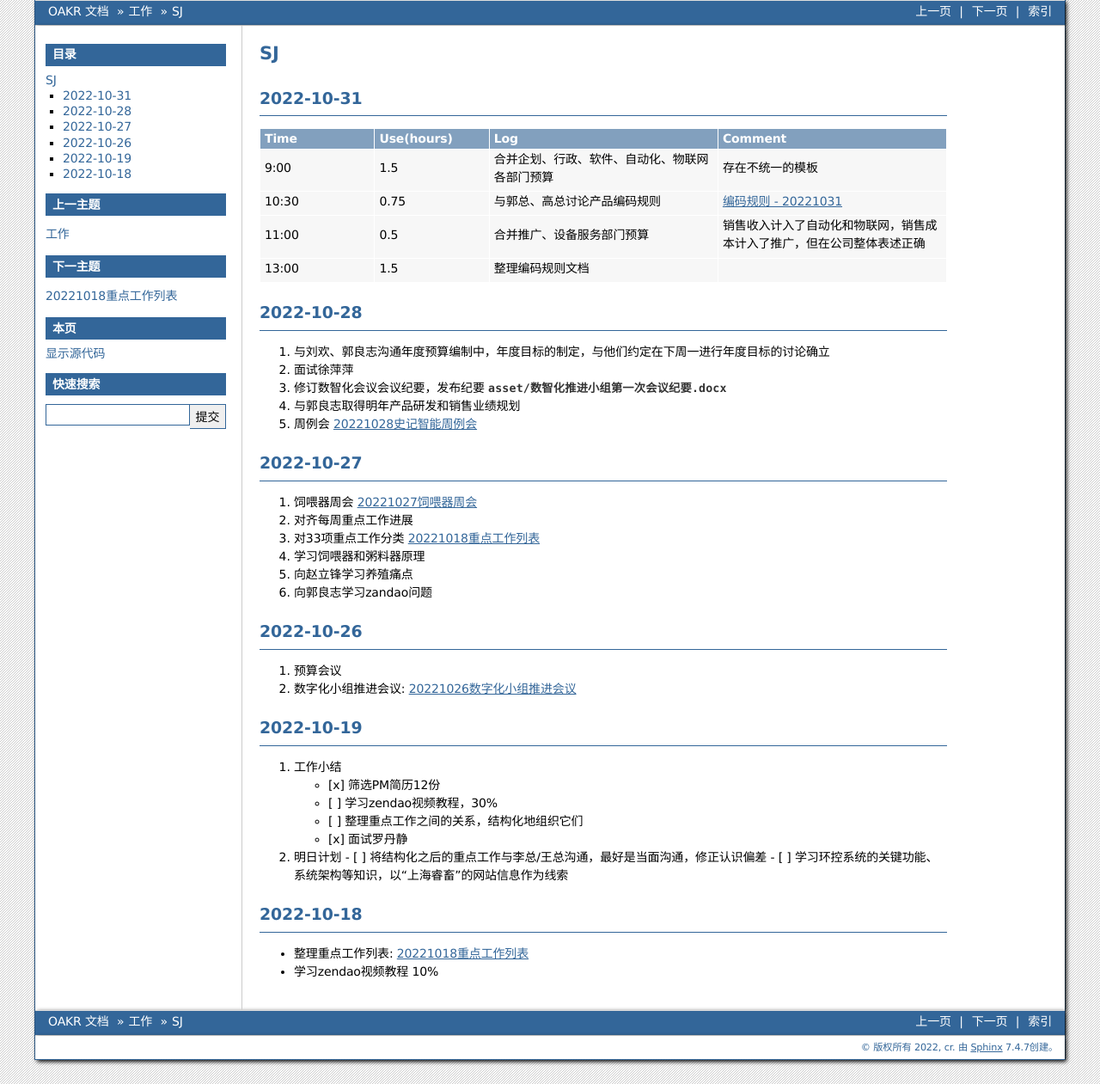
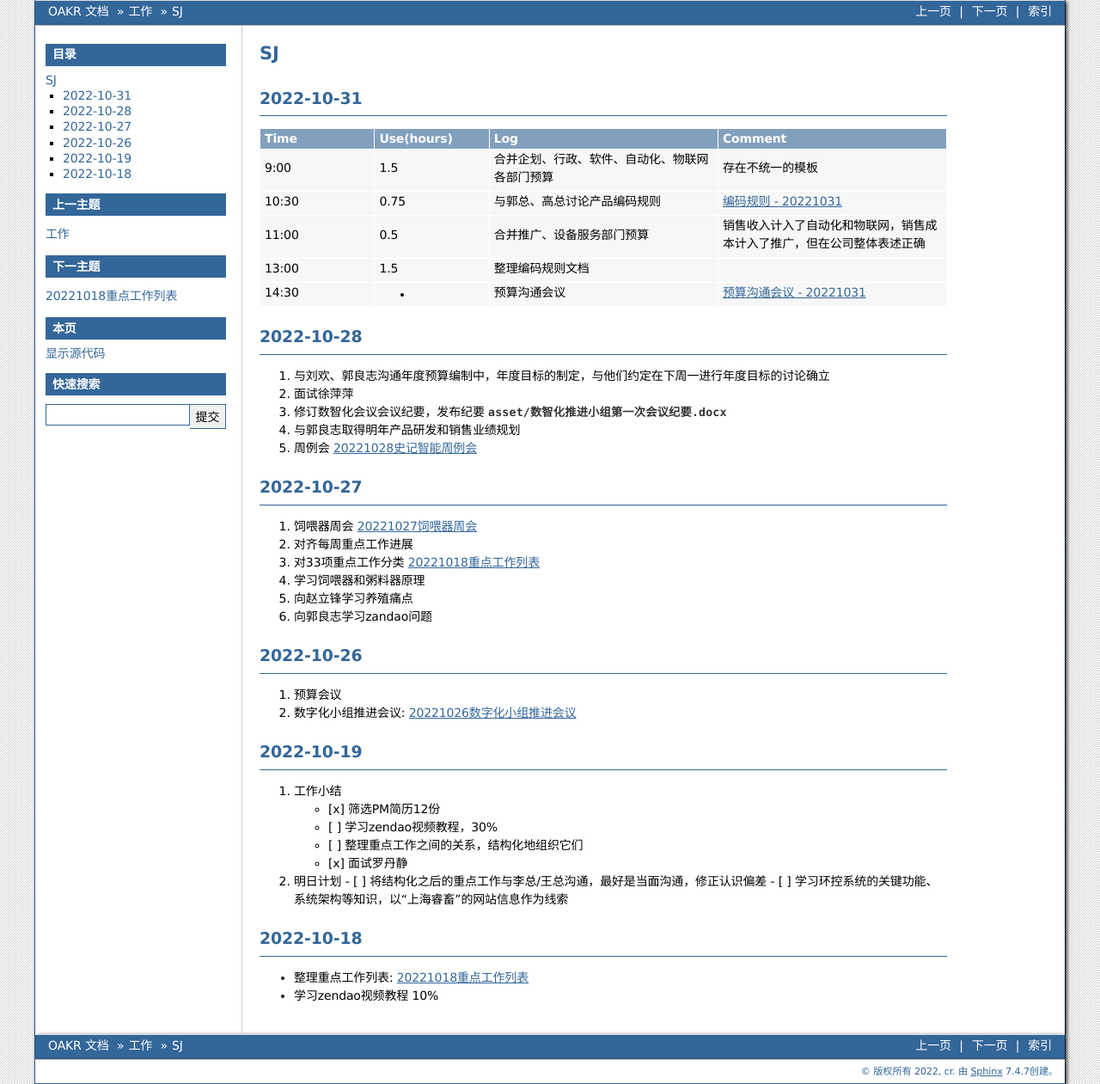
Before and after one commit to cruiurc/cruiurc.github.io, a Sphinx documentation site: the page built from source/work/sj/sj.rst, in a window 1280 px wide. Shown: the whole page at 86% size. Built offline with Sphinx 7.4.7, drawn with Linux system fonts in a browser that asks for light colours.

Commit message:
20221031 work

```diff
--- a/source/work/sj/sj.rst
+++ b/source/work/sj/sj.rst
@@ -10,6 +10,7 @@ SJ
     10:30, 0.75, 与郭总、高总讨论产品编码规则, :doc:`topic/产品编码规则-20221031`
     11:00, 0.5, 合并推广、设备服务部门预算, 销售收入计入了自动化和物联网，销售成本计入了推广，但在公司整体表述正确
     13:00, 1.5, 整理编码规则文档
+    14:30, -, 预算沟通会议, :doc:`topic/预算沟通会议-20221031`
 2022-10-28
 -----------
 1. 与刘欢、郭良志沟通年度预算编制中，年度目标的制定，与他们约定在下周一进行年度目标的讨论确立
--- a/source/work/sj/topic/产品编码规则-20221031.rst
+++ b/source/work/sj/topic/产品编码规则-20221031.rst
@@ -13,7 +13,7 @@
     6, "0-F"(字符，16进制), ``预留``，暂不使用，未来作为第5位 ``产品类别``或第6位 ``版本号``的延续
     7, "0-F"(字符，16进制), ``版本号``，作为迭代版本编号，在硬件或软件更新时命名
 
-.. image:: ./asset/编码规则grid.png
+.. image:: ../asset/编码规则grid.png
     :scale: 15
 
 .. graphviz::
--- /dev/null
+++ b/source/work/sj/topic/预算沟通会议-20221031.rst
@@ -0,0 +1,2 @@
+预算沟通会议 - 20221031
+========================
```
